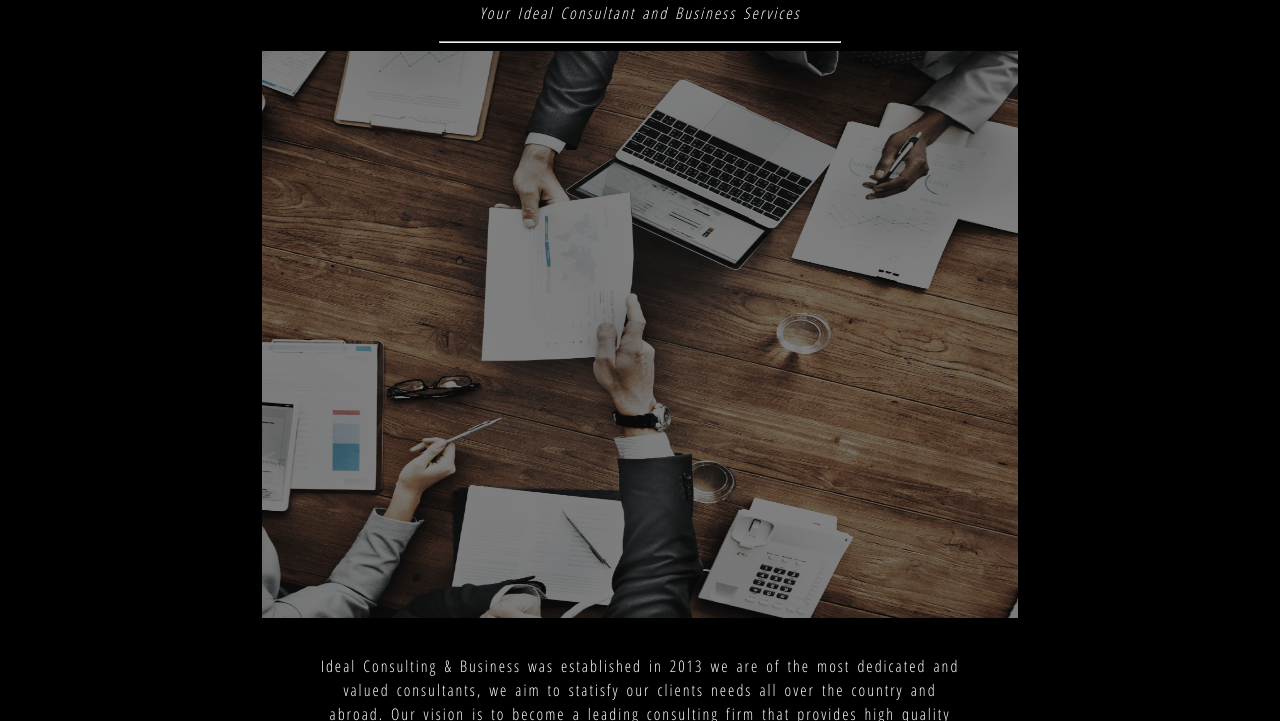
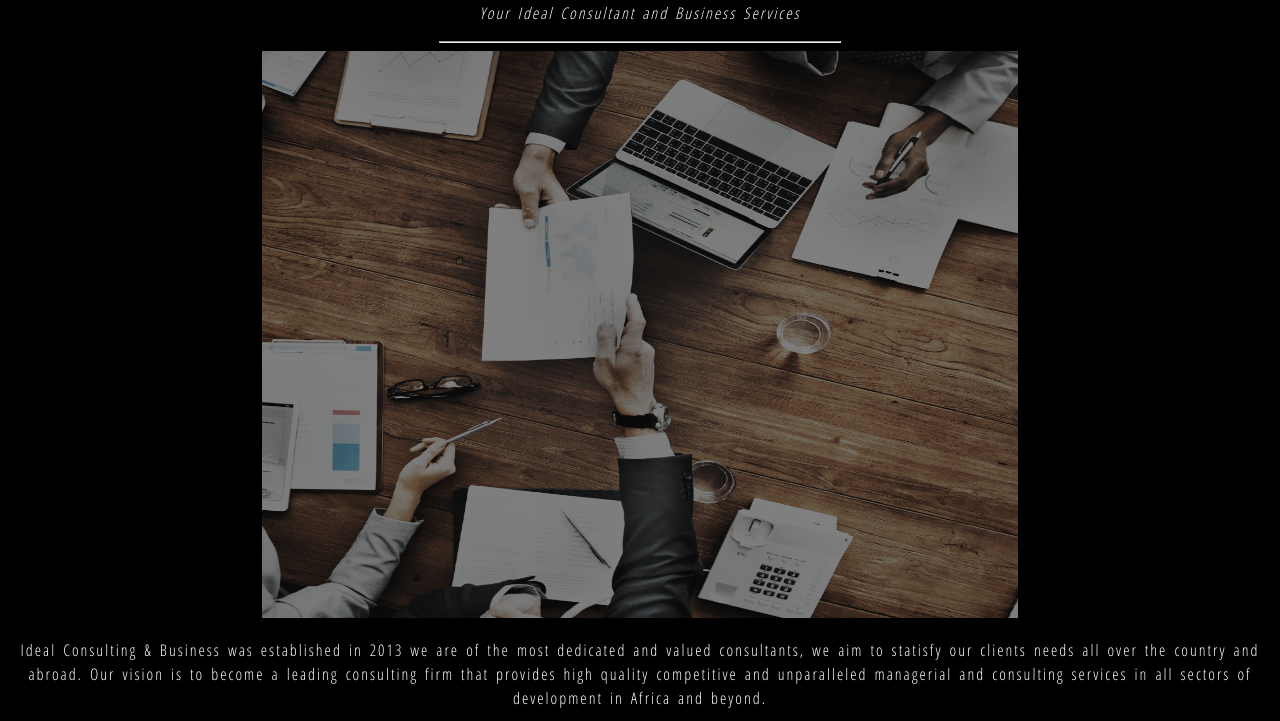
Before and after one commit to mtexxoxx/mtexxoxx.github.io, a plain HTML site: page Unit 4 Project/index.html in a window 1280 px wide. Shown: the part 79-800 px from the top of the page. Drawn offline with Linux system fonts and the light colour scheme.

Commit message:
Revert "Project 4"
This reverts commit 167c8ca04d672181856cd290efb06ffb1e139f1b.

```diff
--- a/Unit 4 Project/css/style.css
+++ b/Unit 4 Project/css/style.css
@@ -1,7 +1,6 @@
 @import url('https://fonts.googleapis.com/css2?family=Open+Sans+Condensed:wght@300&display=swap');
 
 .font {
-	text-align:center;
 	font-family: 'Open Sans Condensed', sans-serif;
 	line-height: 1.5em;
 	letter-spacing: 2px;
@@ -39,8 +38,3 @@ img {
 #title {
 	text-decoration: underline;
 }
-
-#main {
-	width: 40em;
-	margin: 2em auto;
- }
--- a/Unit 4 Project/index.html
+++ b/Unit 4 Project/index.html
@@ -11,7 +11,7 @@
 
 	<hr id="line1">
 	<img src="images/consultants.jpg" alt="Consultants Working" title="Consultants">
-	<p id="main" class="font">Ideal Consulting & Business was established in 2013 we are of the most dedicated and valued consultants, we aim to statisfy our clients needs all over the country and abroad. Our vision is to become a leading consulting firm that provides high quality competitive and unparalleled managerial and consulting services in all sectors of development in Africa and beyond.</p>
+	<p class="font">Ideal Consulting & Business was established in 2013 we are of the most dedicated and valued consultants, we aim to statisfy our clients needs all over the country and abroad. Our vision is to become a leading consulting firm that provides high quality competitive and unparalleled managerial and consulting services in all sectors of development in Africa and beyond.</p>
 
 	<hr id="line2">
 
```
